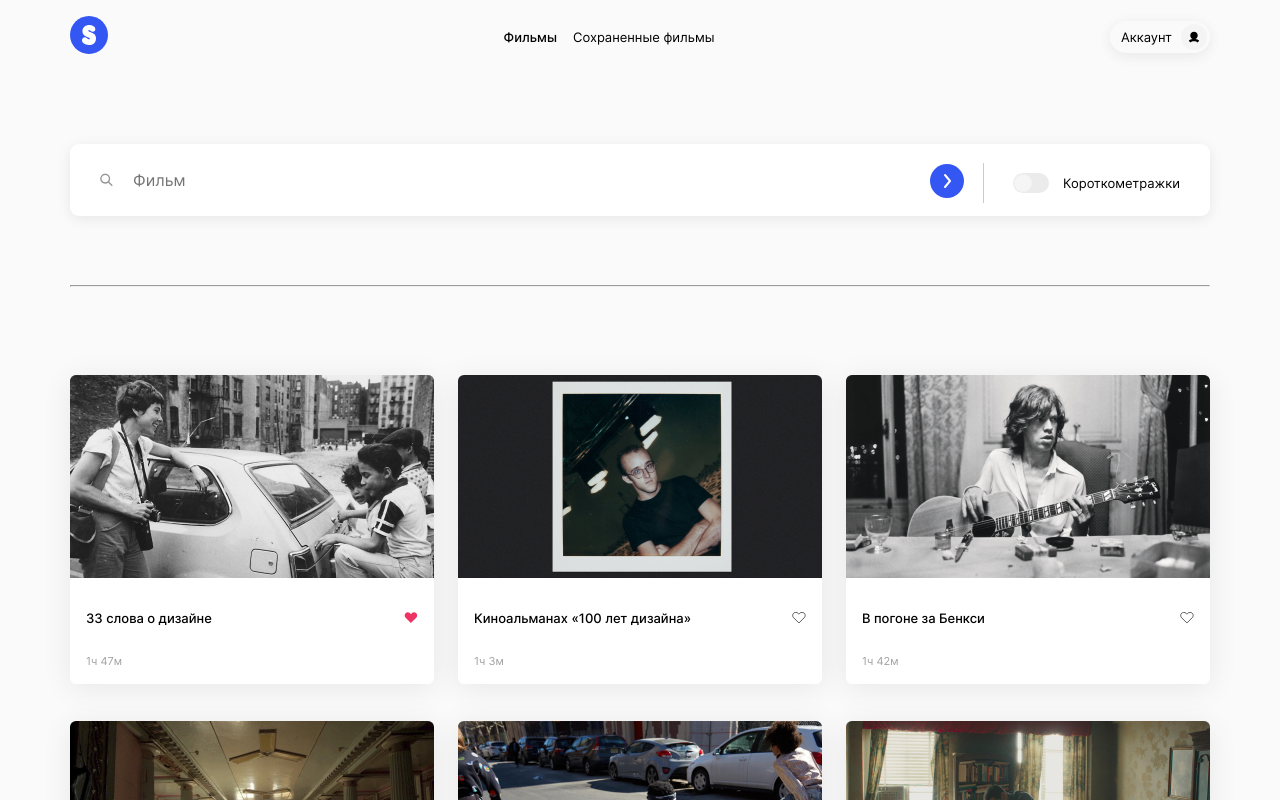
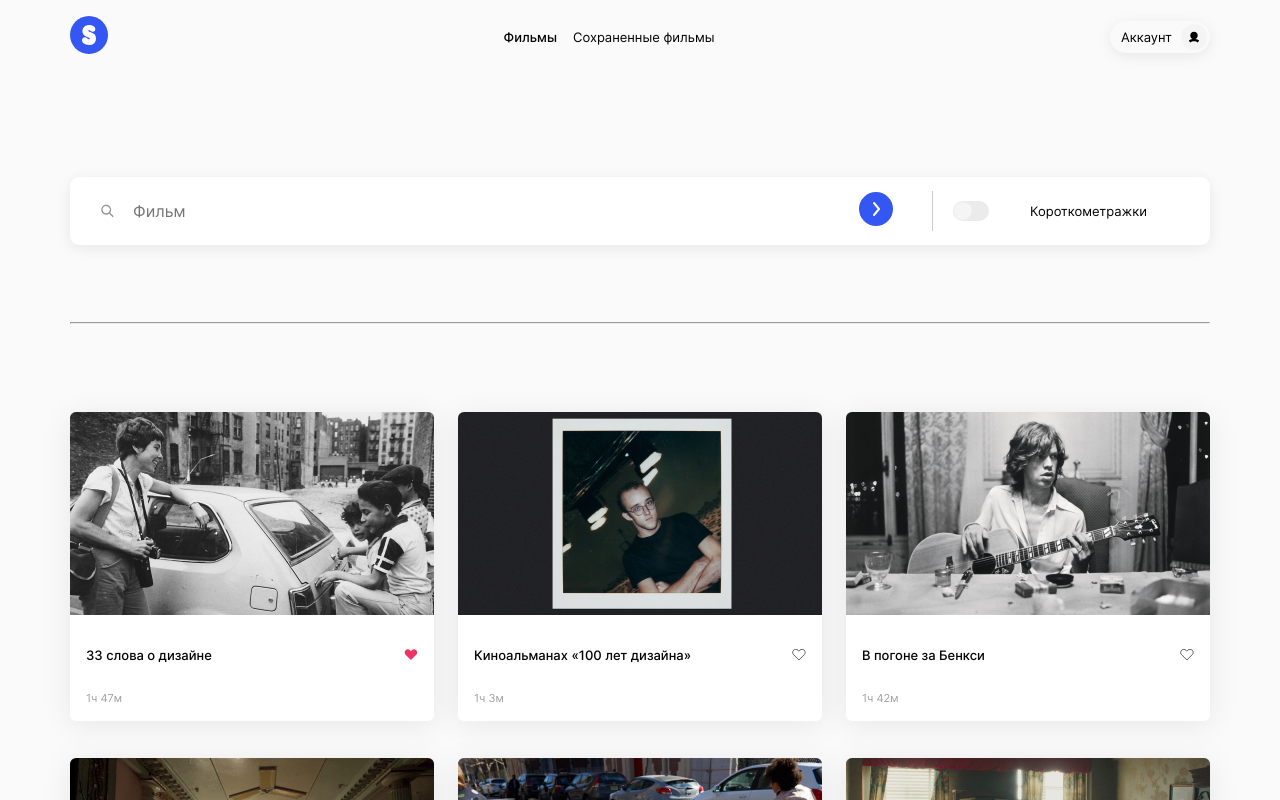
Before and after one commit to Kozihodja/movies-explorer-frontend, a React (Create React App) app: page /movies in a window 1280 px wide. Shown: the top 800 px of the page. Built offline with nearby package versions, Linux system fonts and the light colour scheme.

Commit message:
Исправить форму поиска

```diff
--- a/src/components/Movies/SearchForm/SearchForm.css
+++ b/src/components/Movies/SearchForm/SearchForm.css
@@ -1,53 +1,127 @@
+@media screen and (max-width:700px) {
+    .searchBox {
+        padding: 80px 10px 10px 10px;
+    }
+    .searchForm {
+        width: calc(100% - 19px);
+        grid-template-columns: 1fr 80px;
+        grid-template-rows: auto auto;
+        row-gap: 49px;
+    }
+    .searchForm__input {
+        grid-column: 1 / 3;
+        grid-row: 1 / 2;
+        padding: 25px 0 25px 19px;
+    }
+    .searchForm__submit{
+        grid-column: 2 / 3;
+        grid-row: 1 / 2;
+    }
+    .searchForm__checkbox-box{
+        grid-column: 1 / 3;
+        grid-row: 2 / 3;
+    }
+    .searchForm__img {
+        display: none;
+    }
+    .searchForm__vl {
+        display: none;
+    }
+    .searchForm__gl {
+        margin-top: 45px;
+    }
+    .searchForm__checkbox-box {
+        justify-content: center;
+        gap: 20px;
+    }
+    .searchForm__checkbox-name {
+        font-size: 11px;
+        line-height: 18px;
+    }
+}
+
+@media screen and (min-width:700px) {
+    .searchBox {
+        padding: 80px 30px 10px 30px;
+    }
+    .searchForm {
+        width: calc(100% - 63px);
+        grid-template-columns: 34px 4fr 80px 60px 194px;
+        grid-row: auto;
+        padding-top: 25px;
+        align-items: center;
+    }
+    .searchForm__input {
+        grid-column: 1 / 6;
+        grid-row: 1 / 2;
+        padding: 25px 0 25px 63px;
+    }
+    .searchForm__submit{
+        grid-column: 3 / 4;
+        grid-row: 1 / 2;
+    }
+    .searchForm__checkbox-box{
+        grid-column: 5 / 6;
+        grid-row: 1 / 2;
+    }
+    .searchForm__img {
+        grid-column: 1 / 2;
+        grid-row: 1 / 2;
+    }
+    .searchForm__vl {
+        grid-column: 4 / 5;
+        grid-row: 1 / 2;
+        border-left: 1px solid #CBCBCB;
+        margin-left: 39px;
+        margin-right: 19px;
+        height: 40px;
+    }
+    .searchForm__gl {
+        margin-top: 109px;
+    }
+    .searchForm__checkbox-box {
+        justify-content: space-between;
+    }
+    .searchForm__checkbox-name {
+        font-size: 13px;
+        line-height: 18px;
+    }
+}
+
+@media screen and (min-width:1024px) {
+    .searchBox {
+        padding: 70px 70px 10px 70px;
+    }
+    .searchForm__gl {
+        margin-top: 69px;
+    }
+}
+
 .searchBox {
     background-color: #FAFAFA;
-    padding: 70px 70px 10px 70px;
-}
-.searchForm {
-    position: relative;
-    display: flex;
-    flex-direction: row;
-    justify-content: center;
-    height: 72px;
 }
 
-.searchForm__img {
-    background-color: #FFFFFF;
-    position: absolute;
-    top: 19px;
-    left: 19px;
+.searchForm {
+    display: grid;
 }
 
-.searchForm__input {
-    background-color: #FFFFFF;
-    padding: 25px 0 25px 63px;
-    border-radius: 9px;
-    border: none;
-    width: 100%;
-    box-shadow: 0px 3px 14px rgba(0, 0, 0, 0.08);
-}
-
-.searchForm__btn {
-    position: absolute;
-    top: 19px;
-    right: 0;
+.searchForm__checkbox-box {
     display: flex;
     flex-direction: row;
     align-items: center;
 }
 
-.searchForm__submit {
-    width: 80px;
-    border: none;
-    background: none;
-    text-align: end;
-    padding: 0;
-    margin-right: 19px;
+.searchForm__img {
+    z-index: 1;
+    padding: 25px 0 25px 20px;
 }
 
-.searchForm__vl {
-    border-left: 1px solid #CBCBCB;
-    padding-left: 29px;
-    height: 40px;
+.searchForm__input {
+    background-color: #FFFFFF;
+    border-radius: 9px;
+    border: none;
+    width: 100%;
+    box-shadow: 0px 3px 14px rgba(0, 0, 0, 0.08);
 }
 
 .searchForm__checkbox {
@@ -87,15 +161,15 @@
     background: #FFFFFF;
 }
 
-.searchForm__checkboxName {
+.searchForm__submit {
+    width: 80px;
+    border: none;
+    background: none;
+    text-align: end;
     padding: 0;
-    margin: 0 30px 0 14px;
-    font-weight: normal;
-    font-size: 13px;
-    line-height: 18px;
+    margin-right: 19px;
 }
 
-.searchForm__gl {
-    margin-top: 69px;
-    color: #E8E8E8;
+.searchForm__checkbox-name {
+    padding: 0;
 }
--- a/src/components/Movies/SearchForm/SearchForm.js
+++ b/src/components/Movies/SearchForm/SearchForm.js
@@ -9,13 +9,14 @@ import searchSubmit from '../../../images/searchSubmit.svg';
             <form className='searchForm'>
                 <img src={magnifier} className='searchForm__img' alt="Лупа" />
                 <input type="text" placeholder="Фильм" name="name" className='searchForm__input'/>
-                <span className='searchForm__btn'>
-                    <button type="submit" className='searchForm__submit'>
-                        <img src={searchSubmit} className='searchForm__submitImg' alt="Стрелка" />
-                    </button>
-                    <span className='searchForm__vl'></span>
+
+                <button type="submit" className='searchForm__submit'>
+                    <img src={searchSubmit} className='searchForm__submitImg' alt="Стрелка" />
+                </button>
+                <span className='searchForm__vl'></span>
+                <span className='searchForm__checkbox-box'>
                     <input type="checkbox" name="name" className='searchForm__checkbox'/>
-                    <p className='searchForm__checkboxName'>Короткометражки</p>
+                    <p className='searchForm__checkbox-name'>Короткометражки</p>
                 </span>
             </form>
             <hr className='searchForm__gl'></hr>
```
